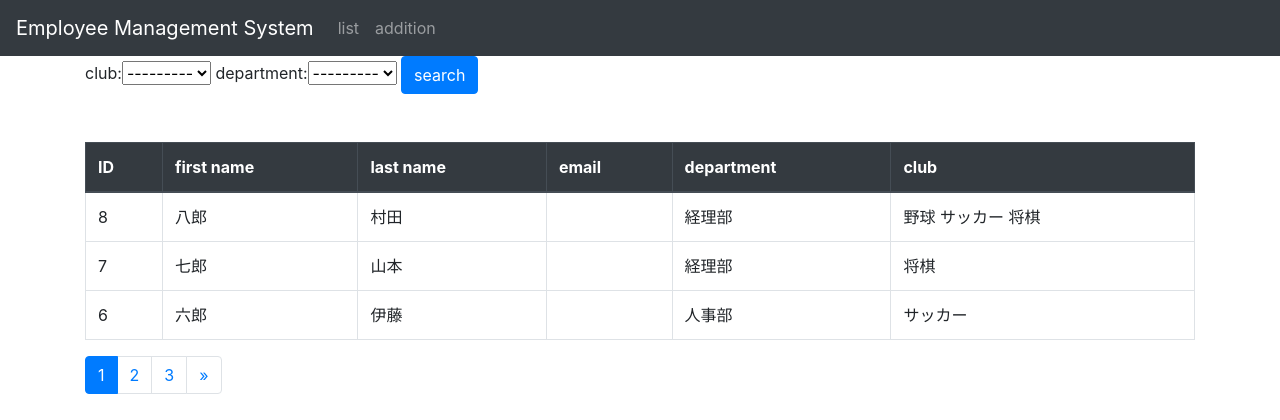
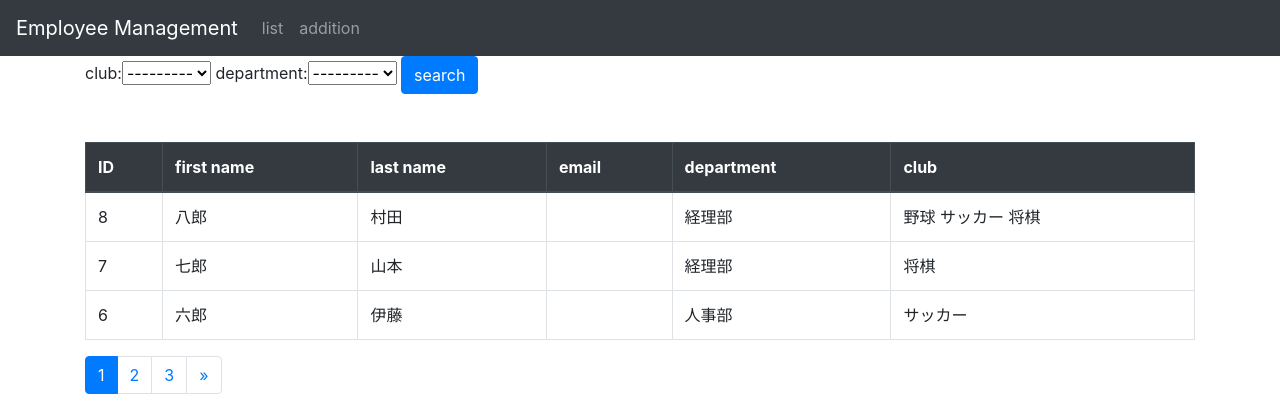
Before and after one commit to uchu-kitagawa/employee, a Django app: page / in a window 1280 px wide. Shown: the top 420 px of the page. Run offline with Django 3.2, Linux system fonts and the light colour scheme; data comes from the database, SQL or seed files in the repository; some libraries are stand-ins or nearby versions.

Commit message:
modify title

```diff
--- a/employee/templates/employee/base.html
+++ b/employee/templates/employee/base.html
@@ -8,11 +8,11 @@
     <!-- Bootstrap CSS -->
     <link rel="stylesheet" href="https://stackpath.bootstrapcdn.com/bootstrap/4.5.0/css/bootstrap.min.css" integrity="sha384-9aIt2nRpC12Uk9gS9baDl411NQApFmC26EwAOH8WgZl5MYYxFfc+NcPb1dKGj7Sk" crossorigin="anonymous">
 
-    <title>Employee Management System</title>
+    <title>Employee Management</title>
   </head>
   <body>
     <nav class="navbar navbar-expand-lg navbar-dark bg-dark">
-        <a class="navbar-brand">Employee Management System</a>
+        <a class="navbar-brand">Employee Management</a>
         <button class="navbar-toggler" type="button" data-toggle="collapse" data-target="#navbarSupportedContent" aria-controls="navbarSupportedContent" aria-expanded="false" aria-label="Toggle navigation">
             <span class="navbar-toggler-icon"></span>
         </button>
```
